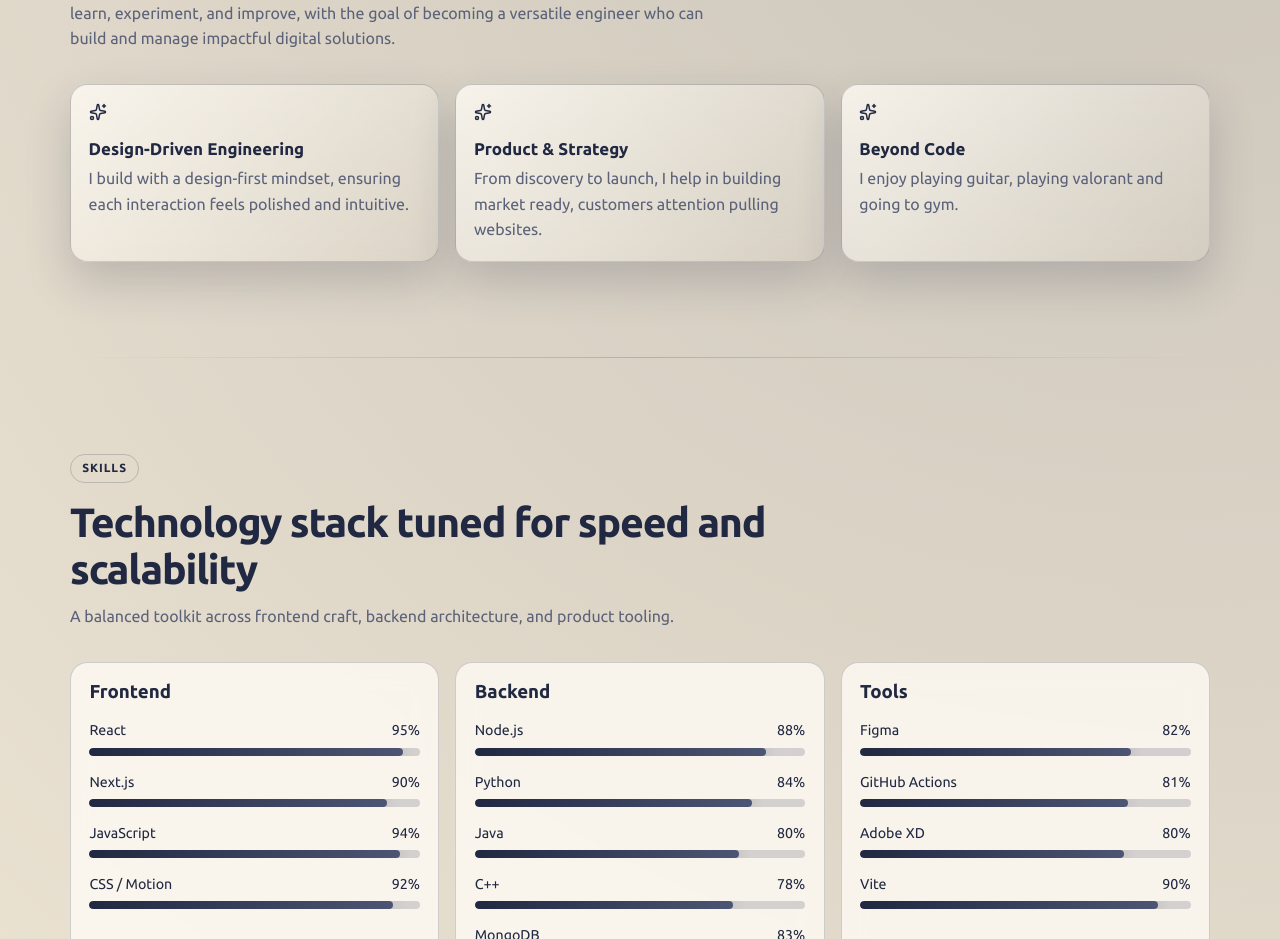
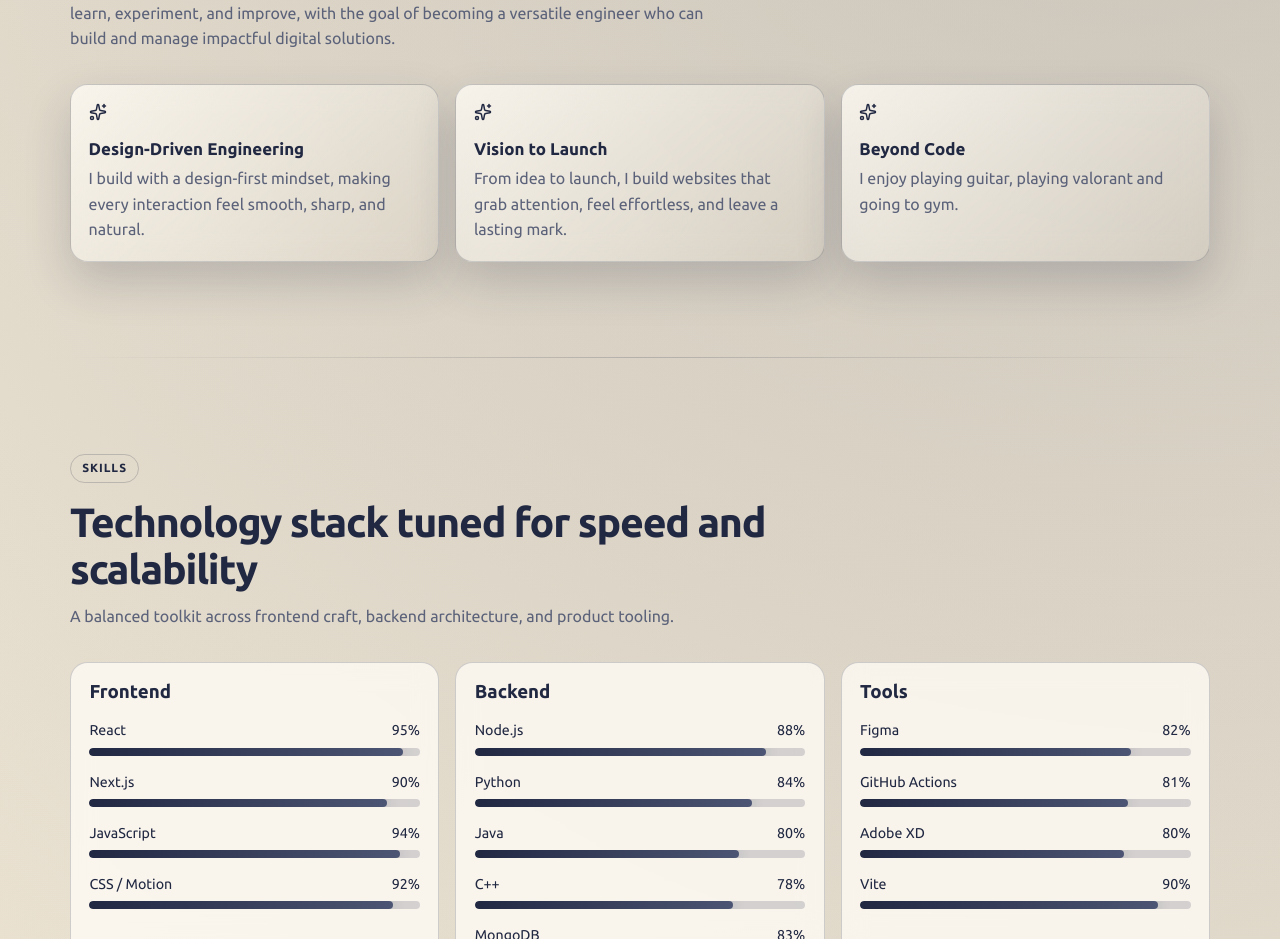
Before and after one commit to itsmierrrrr/Portfolio, a React (Vite) app: page / in a window 1280 px wide. Shown: the part 1420-2359 px from the top of the page. Built offline with nearby package versions, Linux system fonts and the light colour scheme.

Commit message:
update about

```diff
--- a/src/data/portfolioData.js
+++ b/src/data/portfolioData.js
@@ -56,11 +56,11 @@ export const socialLinks = [
 export const aboutCards = [
   {
     title: 'Design-Driven Engineering',
-    text: 'I build with a design-first mindset, ensuring each interaction feels polished and intuitive.',
+    text: 'I build with a design-first mindset, making every interaction feel smooth, sharp, and natural.',
   },
   {
-    title: 'Product & Strategy',
-    text: 'From discovery to launch, I help in building market ready, customers attention pulling websites.',
+    title: 'Vision to Launch',
+    text: 'From idea to launch, I build websites that grab attention, feel effortless, and leave a lasting mark.',
   },
   {
     title: 'Beyond Code',
```
